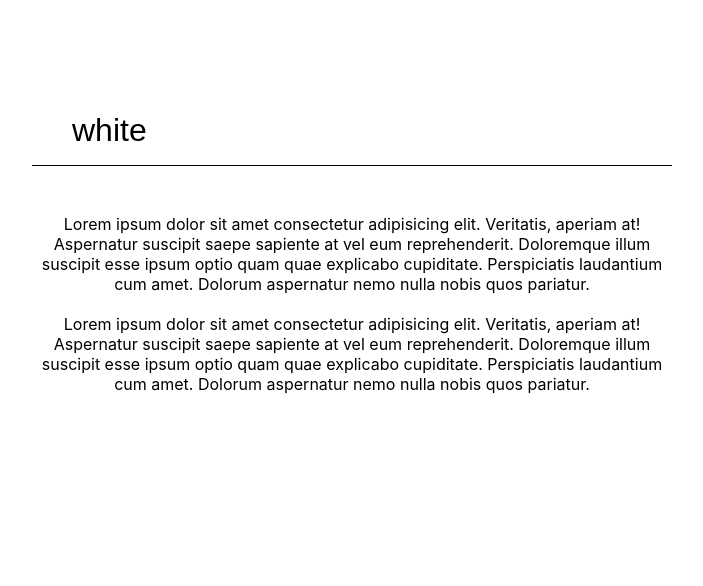
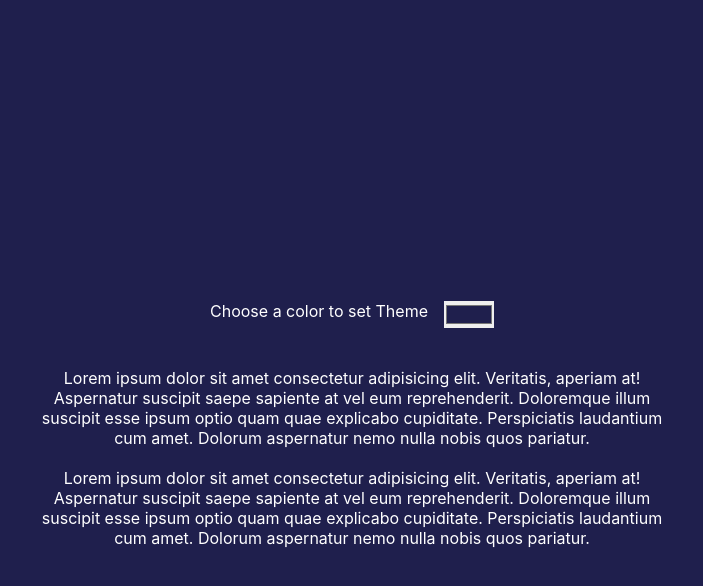
Before and after one commit to SaiPradeepti/React-Hooks, a React (Create React App) app: page / in a window 1280 px wide. Shown: the top 586 px of the page, without its empty margins (288-991 px from the left). Built offline with nearby package versions, Linux system fonts and the light colour scheme.

Commit message:
Adding useLocalStorage to useBackgroundTheme

```diff
--- a/src/index.css
+++ b/src/index.css
@@ -23,7 +23,7 @@ body {
   margin: 0;
   display: flex;
   justify-content: center;
-  /* align-items: center; */
+  align-items: center;
   color: black;
 }
 button {
@@ -94,3 +94,16 @@ button {
 .lightText {
   color: #fff;
 }
+
+.form-control {
+  width: 80%;
+  margin: auto;
+  display: flex;
+  gap: 1rem;
+  justify-content: center;
+}
+
+input[type="color"] {
+  border: none;
+  cursor: pointer;
+}
--- a/src/tutorial/CustomHooks/4-useBackground/BackgroundThemeApp.js
+++ b/src/tutorial/CustomHooks/4-useBackground/BackgroundThemeApp.js
@@ -5,8 +5,16 @@ const BackgroundThemeApp = () => {
 
     return (
         <main className='backgroundTheme'>
-            <input type="text" value={color} onChange={(e)=>setColor(e.target.value)} className="input" placeholder='Enter hex color and press enter key'/>
+
+            {/* <input type="text" value={color} onChange={(e)=>setColor(e.target.value)} className="input" placeholder='Enter hex color and press enter key'/> */}
             <section className={`${darkTheme ? 'text lightText': 'text'}`} >
+                <form className='color-picker'>
+                    <div className="form-control">
+                        <label htmlFor="color">Choose a color to set Theme</label>
+                        <input id='color' type='color' value={color} onChange={(e)=>setColor(e.target.value)} />
+                    </div>
+                </form>
+                <br /><br />
                 Lorem ipsum dolor sit amet consectetur adipisicing elit. Veritatis, aperiam at! Aspernatur suscipit saepe sapiente at vel eum reprehenderit. Doloremque illum suscipit esse ipsum optio quam quae explicabo cupiditate. Perspiciatis laudantium cum amet. Dolorum aspernatur nemo nulla nobis quos pariatur.
                 <br/><br/>
                 Lorem ipsum dolor sit amet consectetur adipisicing elit. Veritatis, aperiam at! Aspernatur suscipit saepe sapiente at vel eum reprehenderit. Doloremque illum suscipit esse ipsum optio quam quae explicabo cupiditate. Perspiciatis laudantium cum amet. Dolorum aspernatur nemo nulla nobis quos pariatur.
--- a/src/tutorial/CustomHooks/4-useBackground/useBackgroundTheme.js
+++ b/src/tutorial/CustomHooks/4-useBackground/useBackgroundTheme.js
@@ -1,24 +1,39 @@
 import { useState, useEffect } from 'react'
 import { lightOrDark } from './checkColor'
+import useLocalStorage from '../2-useLocalStorage/useLocalStorage';
 
 export const useBackgroundTheme = () => {
 
-const [color, setColor] = useState('white');
+const [value,setValue] = useLocalStorage('color','');
+const [color, setColor] = useState(()=>{
+    if(value)
+        return value
+    else
+        return '#1F1F4D'
+});
 const [darkTheme,setDarkTheme] = useState(false);
 useEffect(() => {
+        setValue(color)
         const handler = (e) => {
-            if(e.keyCode === 13){
-                document.body.style.background = color;
+            // if(e.keyCode === 13){
+            //     document.body.style.background = color;
+            //     if(lightOrDark(color) === 'dark')
+            //         setDarkTheme(true);
+            //     else if(lightOrDark(color) === 'light')
+            //         setDarkTheme(false);
+            // }
+            document.body.style.background = color;
                 if(lightOrDark(color) === 'dark')
                     setDarkTheme(true);
                 else if(lightOrDark(color) === 'light')
                     setDarkTheme(false);
-            }
         }
 
-        window.addEventListener('keyup', handler)
+        handler();
+
+        // window.addEventListener('keyup', handler)
         return () => {
-            window.removeEventListener('keyup', handler)
+            // window.removeEventListener('keyup', handler)
         }
 }, [color]);
 
```
Also changed, not shown: 1 other file (tests, documents, lock files or other folders).
